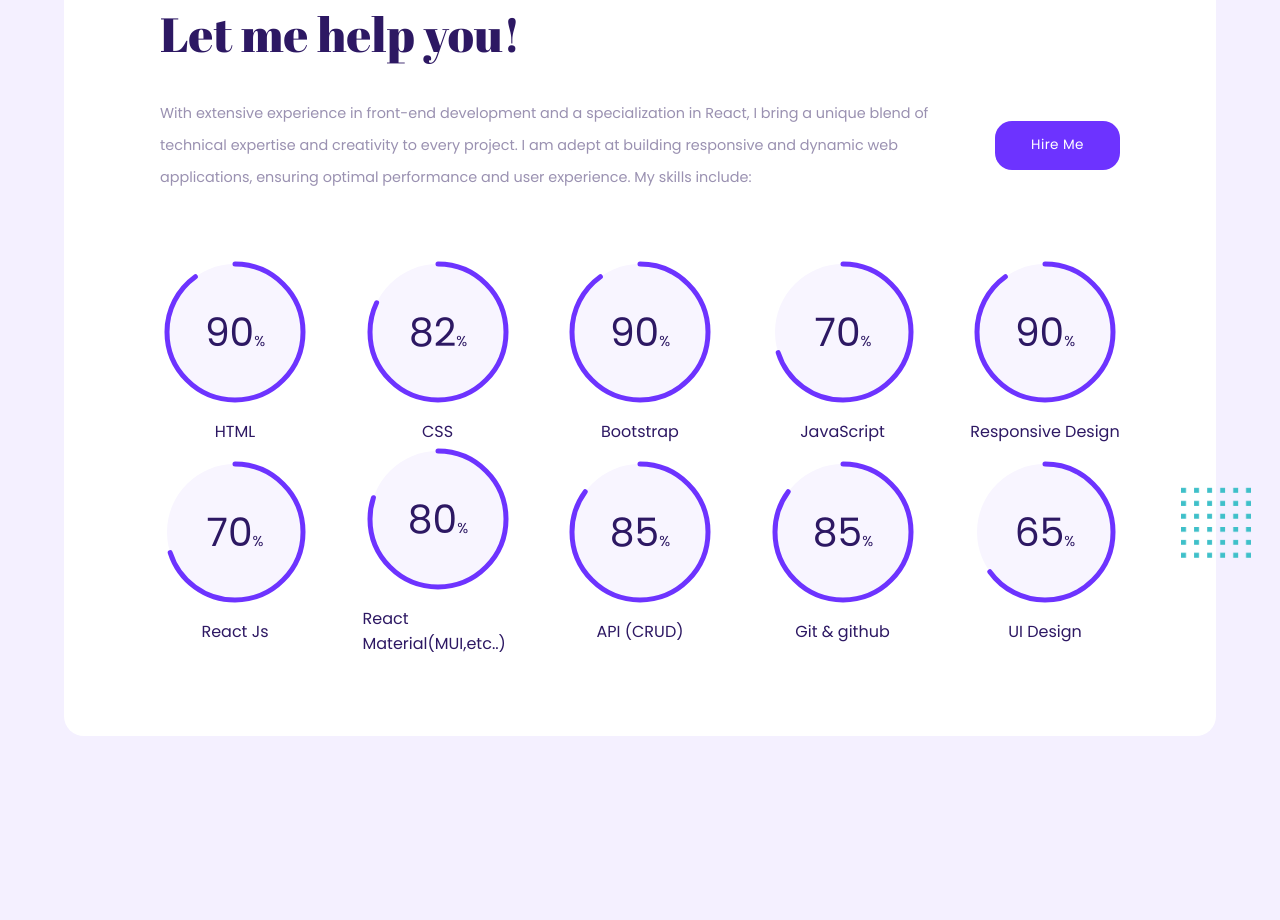
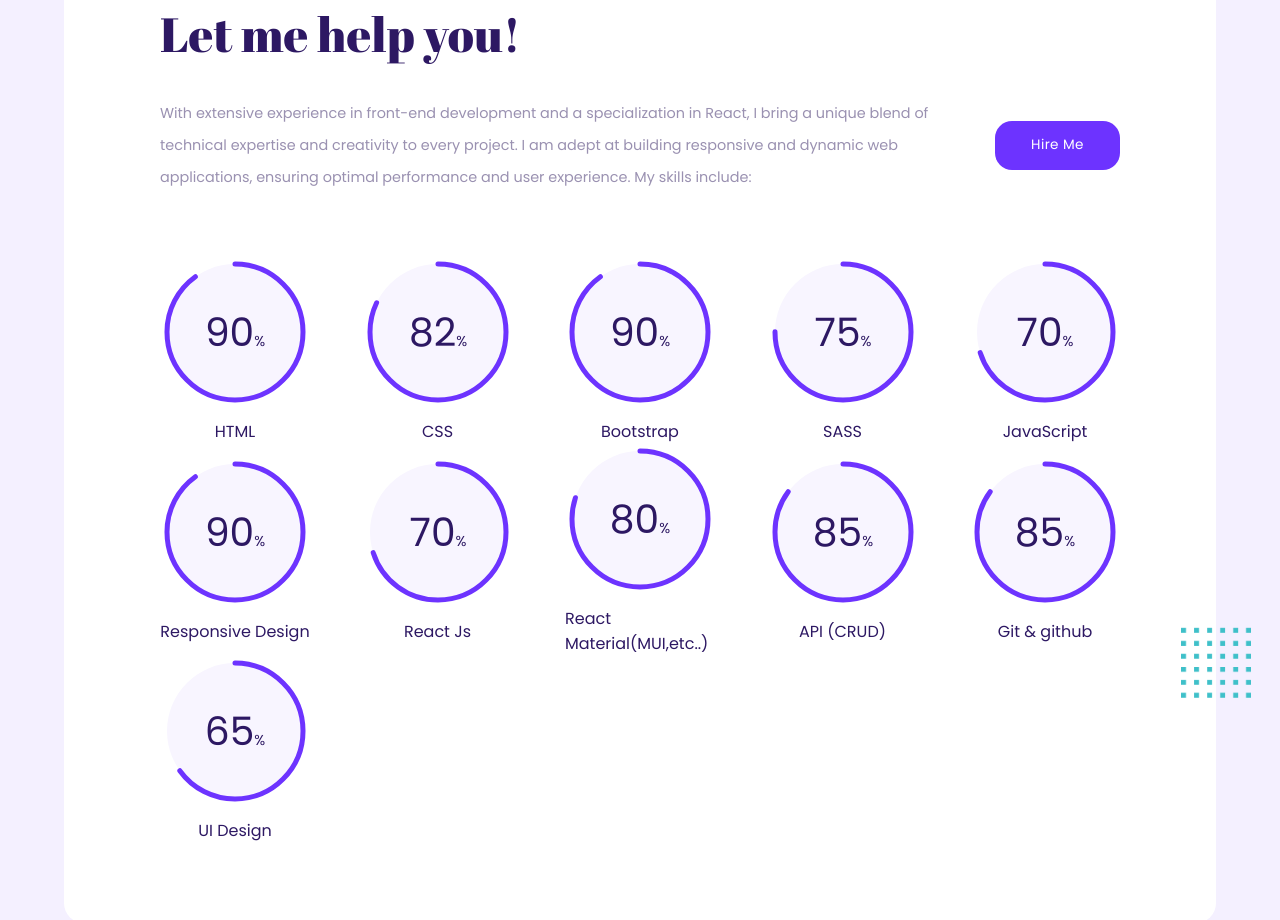
Before and after one commit to 3b3zeem/Main-portfolio, a website: page index.html in a window 1280 px wide. Shown: the part 1780-2700 px from the top of the page. Drawn offline with nearby package versions, Linux system fonts and the light colour scheme.

Commit message:
update-skills

```diff
--- a/index.html
+++ b/index.html
@@ -637,6 +637,15 @@
                   <h2 class="counter"><span data-target="90">0</span>%</h2>
                 </div>
                 <div class="sk-title">Bootstrap</div>
+              </div>
+              <div class="skill sk3">
+                <div class="sk-progress">
+                  <svg>
+                    <circle cx="75" cy="75" r="68" />
+                  </svg>
+                  <h2 class="counter"><span data-target="75">0</span>%</h2>
+                </div>
+                <div class="sk-title">SASS</div>
               </div>
               <div class="skill sk3">
                 <div class="sk-progress">
```
